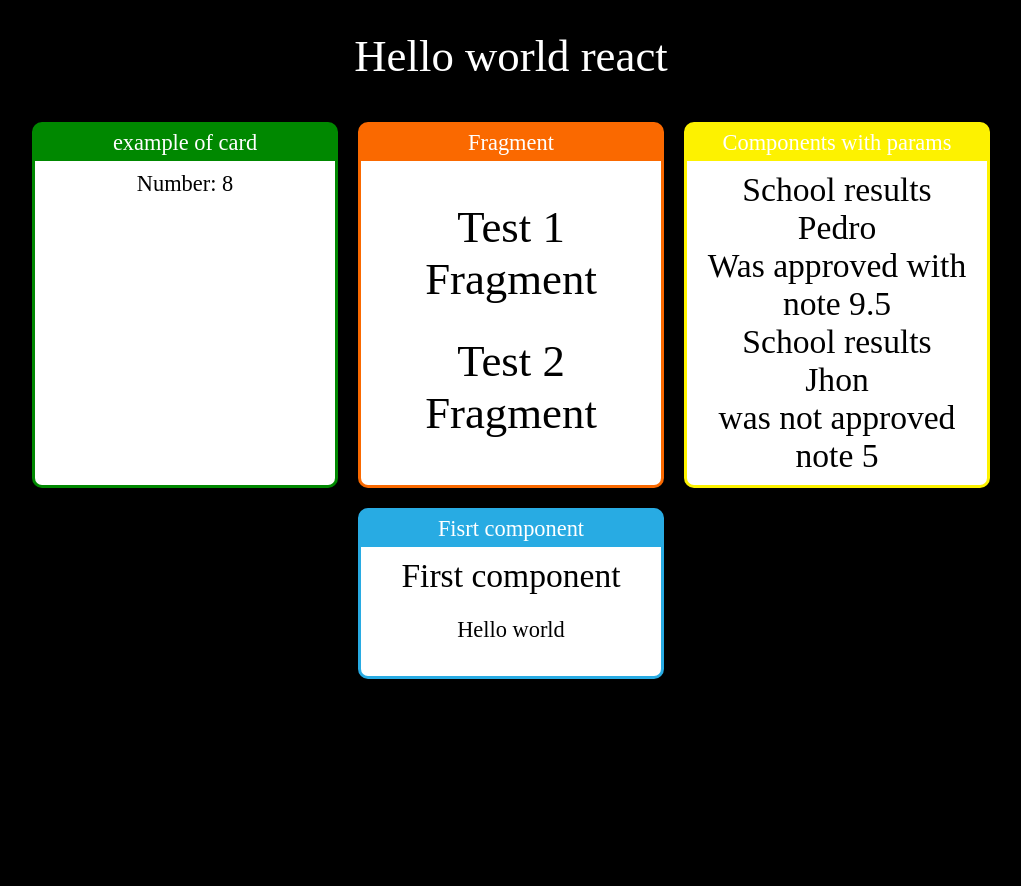
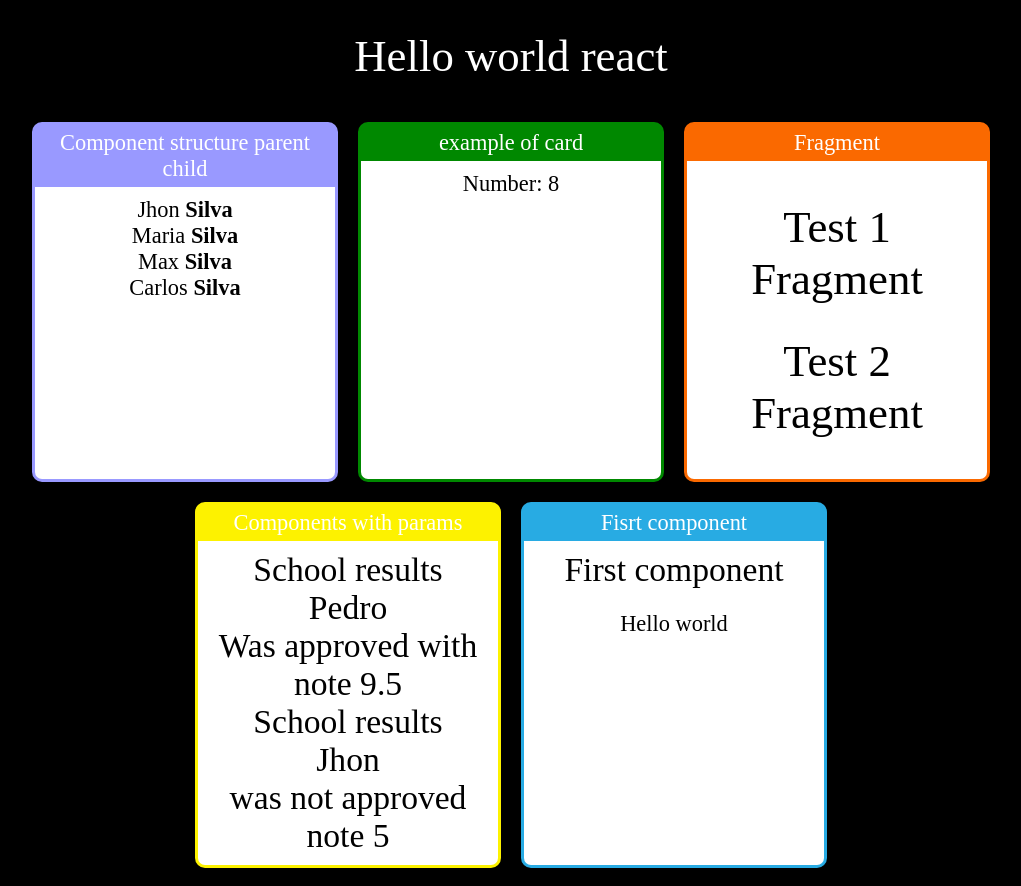
Before and after one commit to bbnsdevelop/react-zero-advanced, a React (Create React App) app in the folder fundamentals/: page / in a window 1280 px wide. Shown: the whole page, without its empty margins (129-1150 px from the left). Before the commit the page ends 800 px from the top, so only its background shows below. Built offline with nearby package versions, Linux system fonts and the light colour scheme.

Commit message:
Chore: component parent and child work together

```diff
--- a/fundamentals/src/App.jsx
+++ b/fundamentals/src/App.jsx
@@ -7,6 +7,8 @@ import ComponentWithParam from "./components/basic/ComponentWithParam";
 import FragmentsComponent from "./components/basic/FragmentsComponent";
 import Calc from "./components/basic/CalcNumberRandomBetweenMinAndMax";
 import Card from "./components/layout/Card";
+import Parent from "./components/basic/component-structure/Parent";
+
 
 // eslint-disable-next-line import/no-anonymous-default-export
 export default (_) => (
@@ -15,6 +17,10 @@ export default (_) => (
     <h1>Hello world react</h1>
 
     <div className="Cards">
+
+      <Card title="Component structure parent child" color="#9999ff">
+        <Parent names={['Jhon', 'Maria', 'Max', 'Carlos']} familyName="Silva"></Parent>
+      </Card>
 
       <Card title="example of card" color="#080">
         <Calc min={2} max={50}>
@@ -26,7 +32,7 @@ export default (_) => (
         <FragmentsComponent></FragmentsComponent>
       </Card>
 
-      <Card title="Components with params" color="#FDF200">
+      <Card title="Components with params" color="#FDF200" textColor="#000000">
         <ComponentWithParam
           title="School results"
           student="Pedro"
--- /dev/null
+++ b/fundamentals/src/components/basic/component-structure/Child.jsx
@@ -0,0 +1,10 @@
+import React from "react";
+
+export default props => {
+
+    return (
+        <div>
+            <span>{props.name}</span> <strong> {props.familyName}</strong>
+        </div>
+    )
+}
--- /dev/null
+++ b/fundamentals/src/components/basic/component-structure/Parent.jsx
@@ -0,0 +1,20 @@
+import React from "react";
+
+import Child from "./Child";
+
+
+const Parent = (props) =>{
+    const children = props.names.map(name => showFamily(name, props.familyName));
+    return (
+        <div>
+            {children}
+        </div>
+    );
+}
+
+function showFamily(name, familyName) {
+    return (<Child name={name} familyName={familyName} />);
+}
+
+
+export default Parent;
```
